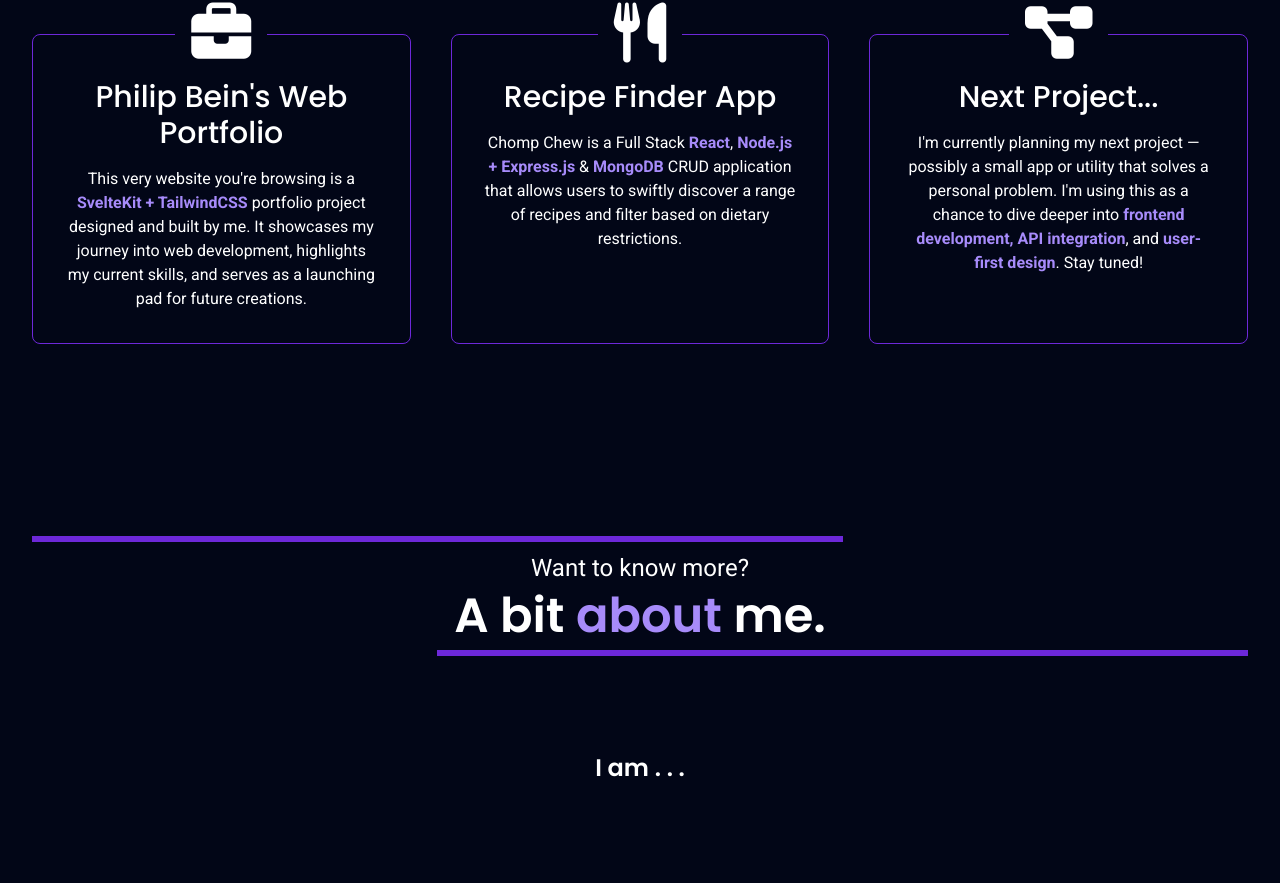
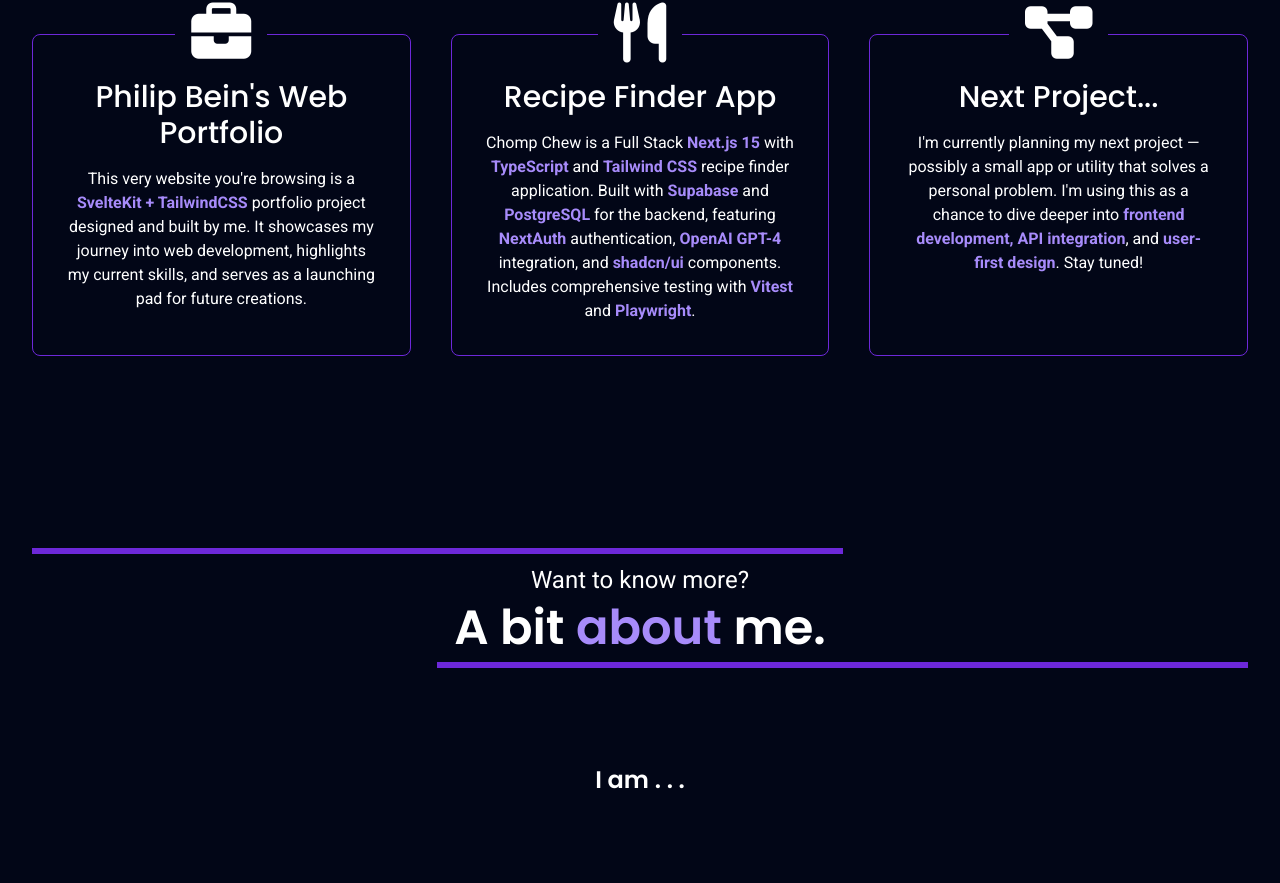
Before and after one commit to Pbein/PersonalPortfolioSite, a SvelteKit app: page / in a window 1280 px wide. Shown: the part 1072-1955 px from the top of the page. Built offline with nearby package versions, Linux system fonts and the light colour scheme.

Commit message:
Update recipe finder app tech stack and add links to portfolio sections

```diff
--- a/src/components/Main.svelte
+++ b/src/components/Main.svelte
@@ -2,8 +2,8 @@
   import Step from "./Step.svelte";
 
   let steps = [
-    { name: "Philip Bein's Web Portfolio", icon: "fa-solid fa-briefcase" },
-    { name: "Recipe Finder App", icon: "fa-solid fa-utensils" },
+    { name: "Philip Bein's Web Portfolio", icon: "fa-solid fa-briefcase", href: "#" },
+    { name: "Recipe Finder App", icon: "fa-solid fa-utensils", href: "https://www.chompchew.com/" },
     { name: "Next Project...", icon: "fa-solid fa-diagram-project" },
   ];
 </script>
@@ -77,11 +77,7 @@
       </Step>
       <Step step={steps[1]}>
         <p>
-          Chomp Chew is a Full Stack <strong class="text-violet-400"
-            >React</strong
-          >,
-          <strong class="text-violet-400">Node.js + Express.js</strong>
-          & <strong class="text-violet-400">MongoDB</strong> CRUD application that allows users to swiftly discover a range of recipes and filter based on dietary restrictions.
+          Chomp Chew is a Full Stack <strong class="text-violet-400">Next.js 15</strong> with <strong class="text-violet-400">TypeScript</strong> and <strong class="text-violet-400">Tailwind CSS</strong> recipe finder application. Built with <strong class="text-violet-400">Supabase</strong> and <strong class="text-violet-400">PostgreSQL</strong> for the backend, featuring <strong class="text-violet-400">NextAuth</strong> authentication, <strong class="text-violet-400">OpenAI GPT-4</strong> integration, and <strong class="text-violet-400">shadcn/ui</strong> components. Includes comprehensive testing with <strong class="text-violet-400">Vitest</strong> and <strong class="text-violet-400">Playwright</strong>.
         </p>
       </Step>
       <Step step={steps[2]}>
--- a/src/components/Step.svelte
+++ b/src/components/Step.svelte
@@ -4,7 +4,7 @@
 
 <a
   href={step.href}
-  target="_blank"
+  target={step.href && step.href.startsWith('http') ? '_blank' : undefined}
   class="p-4 sm:p-6 md:p-8 flex flex-col
 gap-4 rounded-lg border border-solid border-violet-700 text-center group
 cursor-pointer hover:border-violet-400 duration-200"
```
